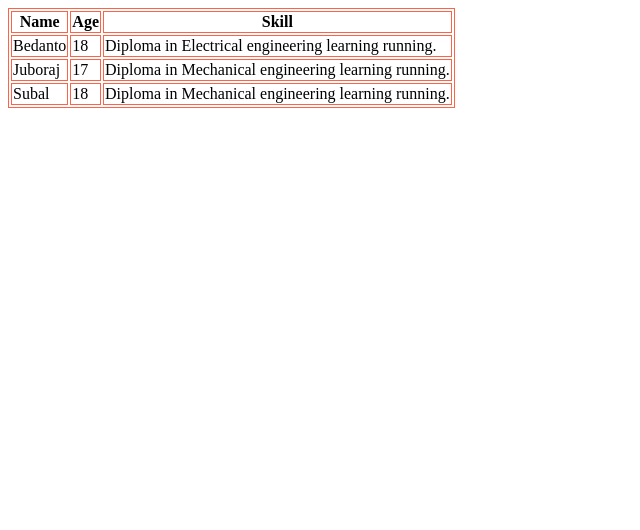
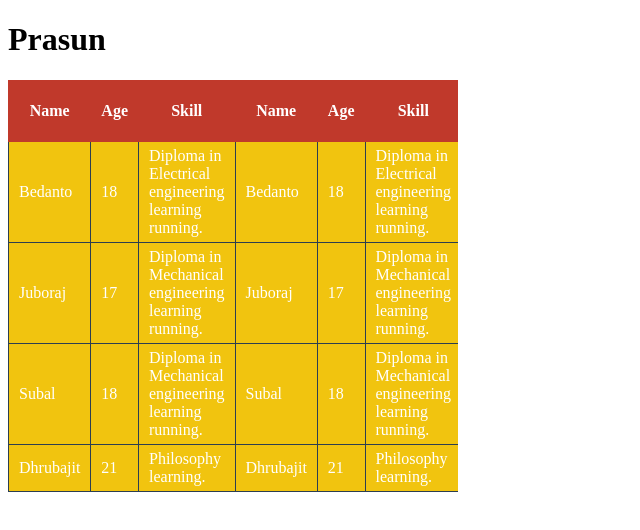
Before and after one commit to bedantoroy/css-learning, a plain HTML site: page part_15_Table/index.html in a window 1280 px wide. Shown: the whole page, without its empty margins (0-640 px from the left). Drawn offline with Linux system fonts and the light colour scheme.

Commit message:
learning css table

```diff
--- a/part_15_Table/index.html
+++ b/part_15_Table/index.html
@@ -1,15 +1,25 @@
 <!DOCTYPE html>
 <html lang="en">
+
 <head>
     <meta charset="UTF-8">
     <meta name="viewport" content="width=device-width, initial-scale=1.0">
     <title>CSS part 15</title>
     <link rel="stylesheet" href="style.css">
 </head>
+
 <body>
+    <h1>Prasun</h1>
+    <div>
         <table>
             <thead>
                 <tr>
+                    <th>Name</th>
+                    <th>Age</th>
+                    <th>Skill</th>
+                    <th>Name</th>
+                    <th>Age</th>
+                    <th>Skill</th>
                     <th>Name</th>
                     <th>Age</th>
                     <th>Skill</th>
@@ -20,8 +30,20 @@
                     <td>Bedanto</td>
                     <td>18</td>
                     <td>Diploma in Electrical engineering learning running.</td>
+                    <td>Bedanto</td>
+                    <td>18</td>
+                    <td>Diploma in Electrical engineering learning running.</td>
+                    <td>Bedanto</td>
+                    <td>18</td>
+                    <td>Diploma in Electrical engineering learning running.</td>
                 </tr>
                 <tr>
+                    <td>Juboraj</td>
+                    <td>17</td>
+                    <td>Diploma in Mechanical engineering learning running.</td>
+                    <td>Juboraj</td>
+                    <td>17</td>
+                    <td>Diploma in Mechanical engineering learning running.</td>
                     <td>Juboraj</td>
                     <td>17</td>
                     <td>Diploma in Mechanical engineering learning running.</td>
@@ -30,8 +52,27 @@
                     <td>Subal</td>
                     <td>18</td>
                     <td>Diploma in Mechanical engineering learning running.</td>
+                    <td>Subal</td>
+                    <td>18</td>
+                    <td>Diploma in Mechanical engineering learning running.</td>
+                    <td>Subal</td>
+                    <td>18</td>
+                    <td>Diploma in Mechanical engineering learning running.</td>
+                </tr>
+                <tr>
+                    <td>Dhrubajit</td>
+                    <td>21</td>
+                    <td>Philosophy learning.</td>
+                    <td>Dhrubajit</td>
+                    <td>21</td>
+                    <td>Philosophy learning.</td>
+                    <td>Dhrubajit</td>
+                    <td>21</td>
+                    <td>Philosophy learning.</td>
                 </tr>
             </tbody>
         </table>
+    </div>
 </body>
+
 </html>
--- a/part_15_Table/style.css
+++ b/part_15_Table/style.css
@@ -1,3 +1,35 @@
-table, th, td{
+table,
+th,
+td{
     border: 1px solid tomato;
+    border-collapse: collapse;
+    padding: 5px 10px;
 }
+table{
+    width: 100%;
+}
+th{
+    background: #c0392b;
+    border: 1px solid #c0392b;
+    color: #fff;
+    height: 50px;
+    /* text-align: left; */
+}
+td{
+    background: #f1c40f;
+    border: 1px solid #2c3e50;
+    color: #fff;
+    height: 35px;
+    vertical-align: center;
+}
+tr:hover th,
+tr:hover td{
+    background: #2ecc71;
+}
+div{
+    width: 450px;
+    /* height: 150px; */
+    overflow: hidden;
+    overflow-x: auto;
+    overflow-y: scroll;
+}
```
Lines whose indentation alone changed are shown as unchanged.
